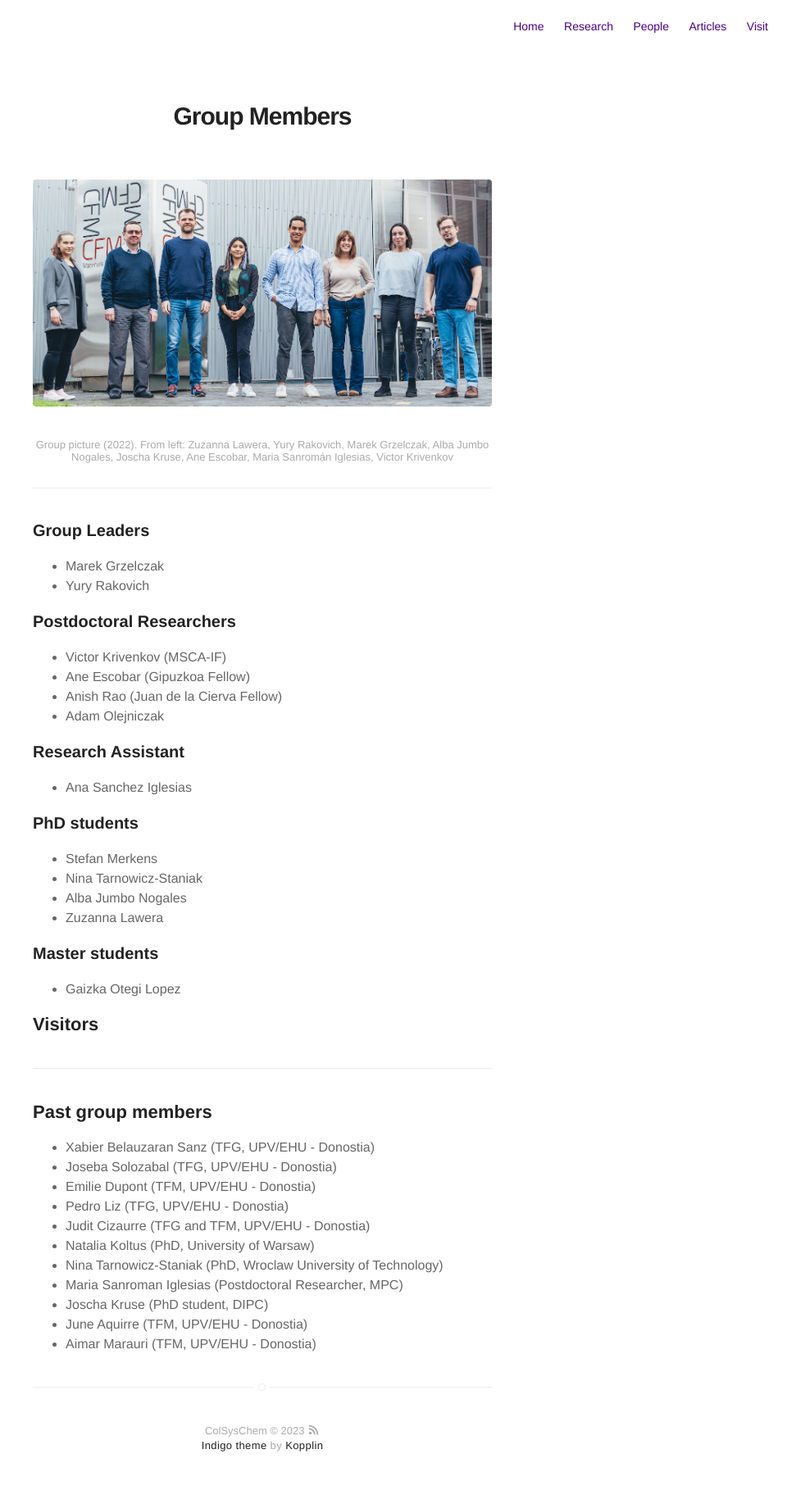
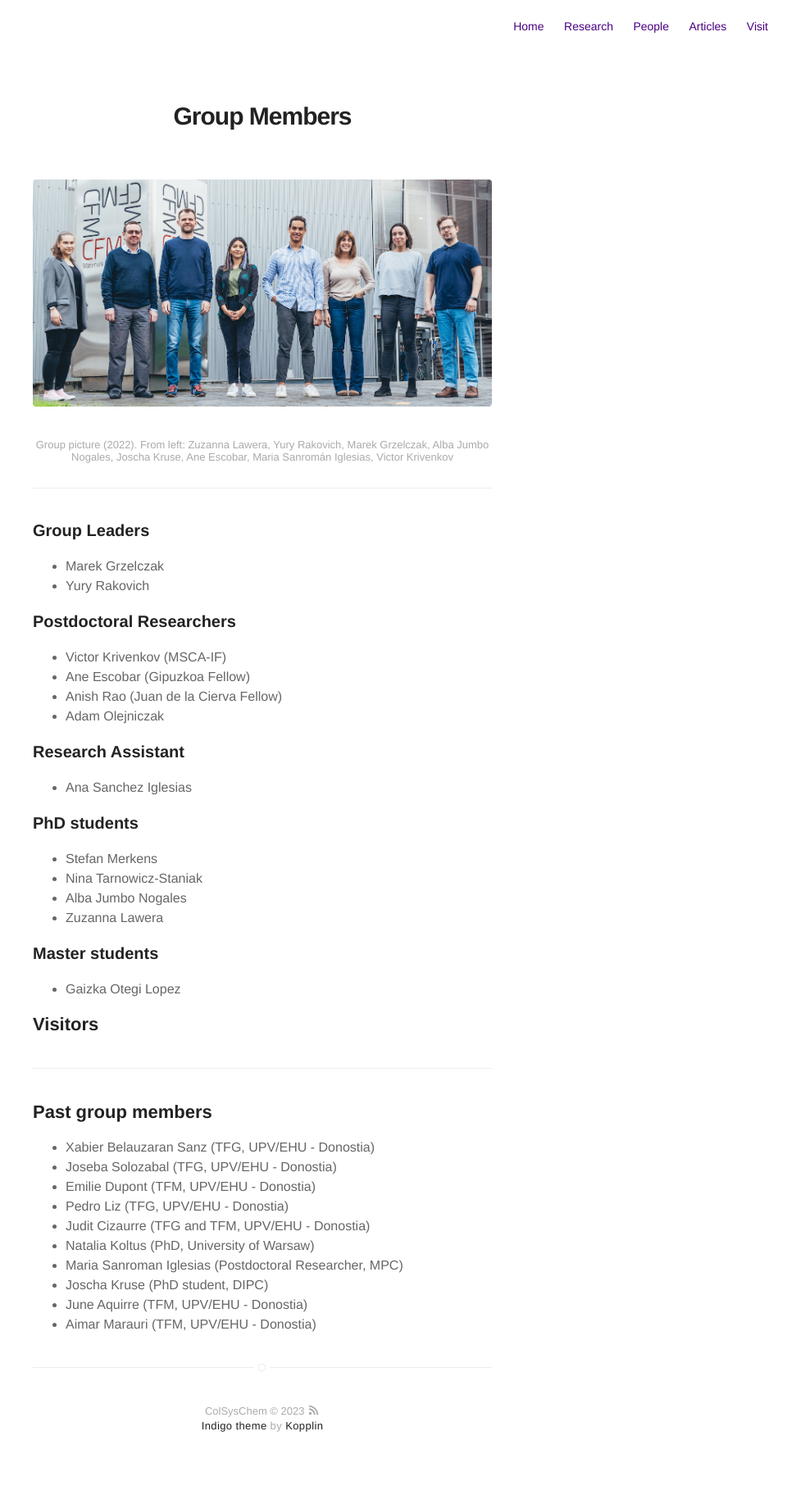
Before and after one commit to colsyschem/colsyschem.github.io, a Jekyll site: the page built from blog.md, in a window 1280 px wide. Shown: the whole page at 82% size, without its empty margins (320-1280 px from the left). Built offline with Jekyll 4.4.1, drawn with Linux system fonts in a browser that asks for light colours; after the commit the page ends 1811 px from its top, so only the background shows below that.

Commit message:
Update blog.md
update

```diff
--- a/blog.md
+++ b/blog.md
@@ -49,7 +49,6 @@ layout: page
 - Pedro Liz (TFG, UPV/EHU - Donostia)
 - Judit Cizaurre (TFG and TFM, UPV/EHU - Donostia)
 - Natalia Koltus (PhD, University of Warsaw)
-- Nina Tarnowicz-Staniak (PhD, Wroclaw University of Technology)
 - Maria Sanroman Iglesias (Postdoctoral Researcher, MPC)
 - Joscha Kruse (PhD student, DIPC)
 - June Aquirre (TFM, UPV/EHU - Donostia)
```
